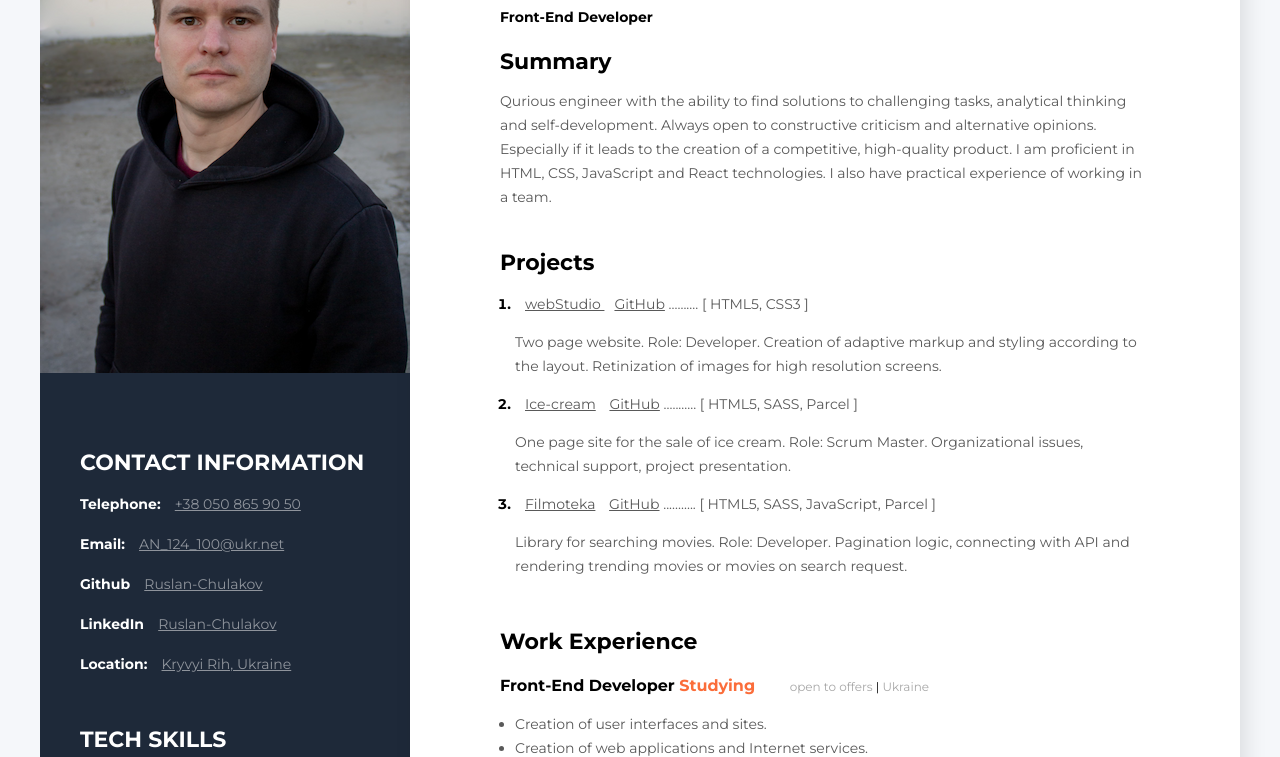
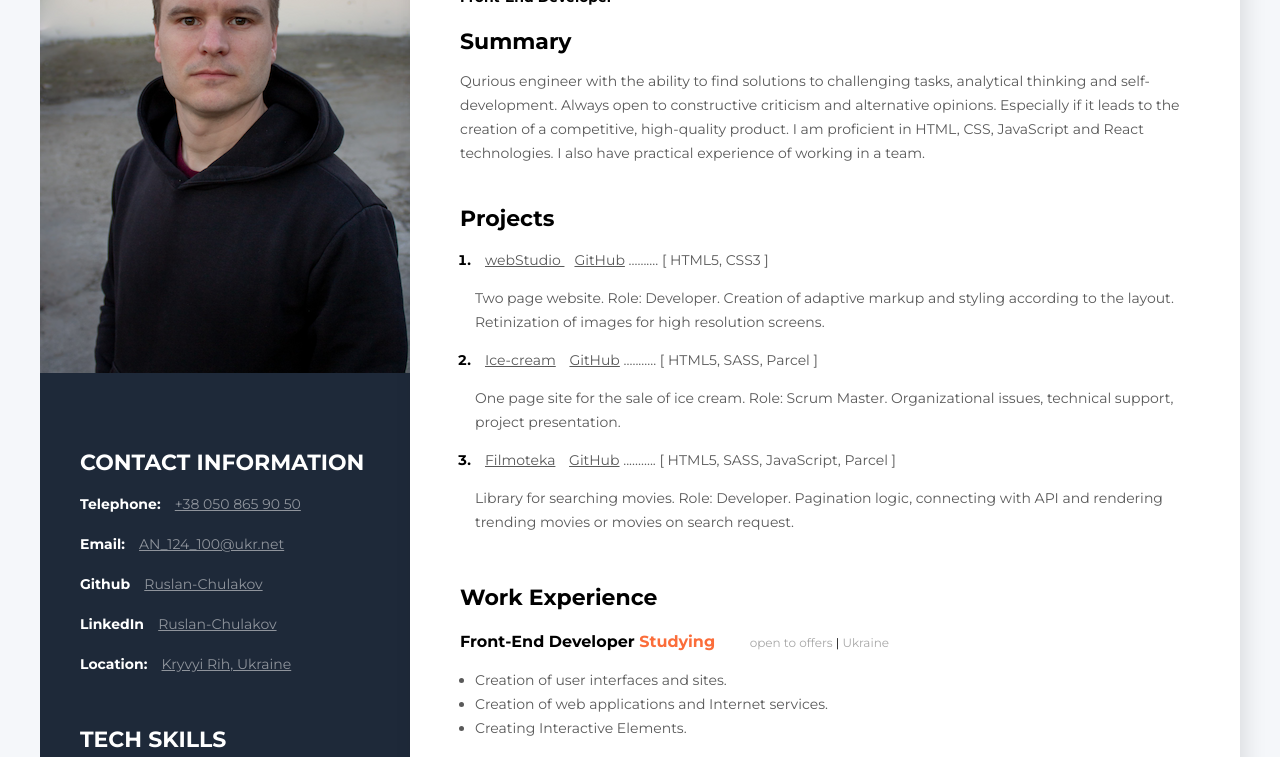
Before and after one commit to Ruslan-Chulakov/r, a plain HTML site: page index.html in a window 1280 px wide. Shown: the part 139-896 px from the top of the page. Drawn offline with Linux system fonts and the light colour scheme; a web font is replaced by a local one.

Commit message:
Update styles.css

```diff
--- a/styles/styles.css
+++ b/styles/styles.css
@@ -17,7 +17,7 @@ body {
 .main-content {
     background-color: #FFFFFF;
     box-shadow: 6px 6px 20px rgba(0, 0, 0, 0.1);
-    padding: 30px 90px;
+    padding: 10px 50px;
 }
 
 /* about styles */
```
